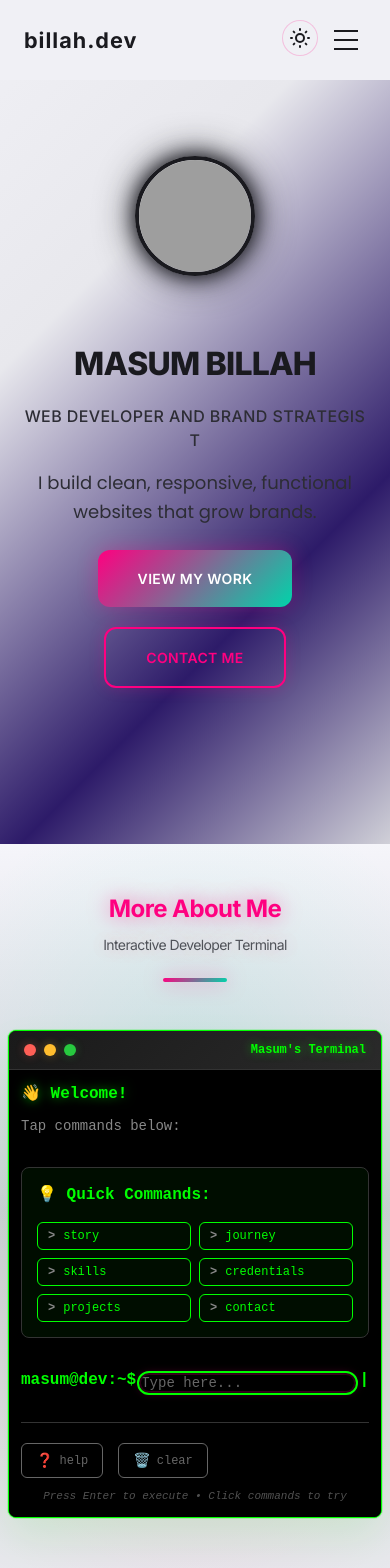
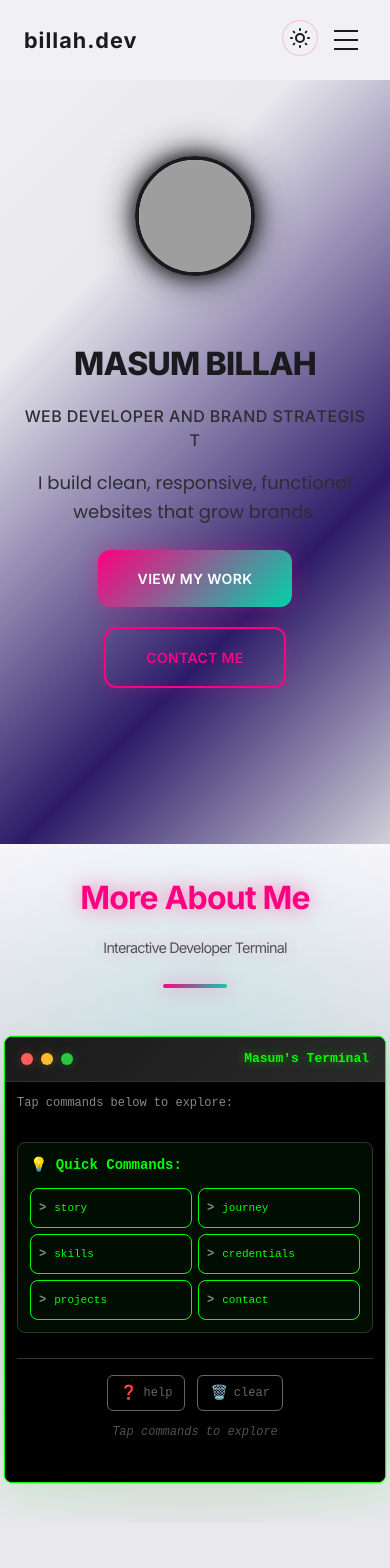
Before and after one commit to billahdotdev/billah, a React (Vite) app: page / in a window 390 px wide. Shown: the top 1568 px of the page. Built offline with nearby package versions, Linux system fonts and the light colour scheme; grey boxes are pictures that could not be loaded.

Commit message:
Working on terminal as MoreAboutMe

```diff
--- a/src/sections/MoreAboutMe.css
+++ b/src/sections/MoreAboutMe.css
@@ -489,29 +489,30 @@
 /* Mobile Responsiveness - Enhanced */
 @media (max-width: 768px) {
   .more-about-section {
-    padding: 4rem 0;
+    padding: 3rem 0;
   }
 
   .section-title {
-    font-size: var(--font-size-3xl);
-    margin-bottom: 3rem;
+    font-size: 2.5rem;
+    margin-bottom: 2.5rem;
+    padding: 0 1rem;
   }
 
   .title-subtitle {
-    font-size: var(--font-size-base);
+    font-size: 1rem;
   }
 
   .terminal-container {
-    margin: 1rem;
+    margin: 1rem 0.5rem;
     border-radius: 8px;
   }
 
   .terminal-header {
-    padding: 10px 15px;
+    padding: 12px 16px;
   }
 
   .terminal-title {
-    font-size: 12px;
+    font-size: 13px;
     position: static;
     transform: none;
   }
@@ -521,39 +522,70 @@
   }
 
   .terminal-body {
-    padding: 15px;
-    min-height: 400px;
-    max-height: 500px;
+    padding: 16px;
+    min-height: 450px;
+    max-height: 70vh;
+    /* Better touch scrolling on mobile */
+    -webkit-overflow-scrolling: touch;
+    overscroll-behavior: contain;
   }
 
   .welcome-text {
     font-size: 16px;
+    margin-bottom: 8px;
+  }
+
+  .terminal-info {
+    font-size: 13px;
+    margin-bottom: 16px;
+  }
+
+  .command-suggestions {
+    margin-bottom: 25px;
+    padding: 12px;
+  }
+
+  .suggestions-title {
+    font-size: 14px;
+    margin-bottom: 12px;
   }
 
   .suggestions-grid {
-    grid-template-columns: repeat(auto-fit, minmax(120px, 1fr));
-    gap: 10px;
+    grid-template-columns: repeat(auto-fit, minmax(110px, 1fr));
+    gap: 8px;
   }
 
   .command-suggestion {
-    padding: 8px 12px;
+    padding: 12px 10px;
     font-size: 13px;
+    /* Better touch targets for mobile */
+    min-height: 44px;
+    border-radius: 8px;
+    transition: all 0.2s ease;
+  }
+
+  .command-suggestion:active {
+    transform: scale(0.95);
+    background: rgba(0, 255, 0, 0.15);
   }
 
   .command-line {
     flex-wrap: wrap;
-    gap: 5px;
+    gap: 6px;
+    margin-bottom: 8px;
   }
 
   .timestamp {
     width: 100%;
     margin-left: 0;
-    margin-top: 5px;
+    margin-top: 4px;
+    font-size: 11px;
   }
 
   .command-output {
-    margin-left: 10px;
+    margin-left: 8px;
     padding: 8px;
+    border-radius: 4px;
   }
 
   .skills-grid {
@@ -562,102 +594,146 @@
 
   .skill-tag {
     font-size: 11px;
-    padding: 3px 6px;
+    padding: 4px 8px;
+    /* Better touch targets */
+    min-height: 28px;
+    display: flex;
+    align-items: center;
   }
 
   .terminal-footer {
+    margin-top: 20px;
+    padding-top: 16px;
     flex-direction: column;
-    align-items: flex-start;
-    gap: 10px;
+    align-items: center;
+    gap: 12px;
+  }
+
+  .footer-commands {
+    gap: 12px;
+  }
+
+  .footer-command {
+    padding: 10px 16px;
+    /* Better touch targets */
+    min-height: 40px;
+    font-size: 13px;
+  }
+
+  .footer-command:active {
+    transform: scale(0.95);
   }
 
   .footer-info {
     width: 100%;
     text-align: center;
+    font-size: 12px;
   }
 }
 
 @media (max-width: 480px) {
   .more-about-section {
-    padding: 3rem 0;
+    padding: 2rem 0;
   }
 
   .section-title {
-    font-size: var(--font-size-2xl);
+    font-size: 2rem;
     margin-bottom: 2rem;
   }
 
   .title-subtitle {
-    font-size: var(--font-size-sm);
+    font-size: 0.9rem;
   }
 
   .terminal-container {
-    margin: 0.5rem;
+    margin: 0.5rem 0.25rem;
   }
 
   .terminal-body {
     padding: 12px;
-    min-height: 350px;
+    min-height: 400px;
+    max-height: 65vh;
+  }
+
+  .welcome-text {
+    font-size: 15px;
+  }
+
+  .terminal-info {
+    font-size: 12px;
   }
 
   .suggestions-grid {
     grid-template-columns: 1fr 1fr;
-    gap: 8px;
+    gap: 6px;
   }
 
   .command-suggestion {
-    padding: 6px 10px;
+    padding: 10px 8px;
     font-size: 12px;
+    min-height: 40px;
   }
 
-  .terminal-input-line {
-    flex-wrap: wrap;
-    gap: 5px;
+  .command-name {
+    font-size: 11px;
   }
 
-  .terminal-input {
-    width: 100%;
-    margin-top: 5px;
+  .skill-tag {
+    font-size: 10px;
+    padding: 3px 6px;
+    min-height: 24px;
+  }
+
+  .footer-command {
+    padding: 8px 12px;
+    font-size: 12px;
+    min-height: 36px;
   }
 }
 
-/* Custom scrollbar for terminal */
-.terminal-body::-webkit-scrollbar {
-  width: 8px;
+/* Enhanced accessibility and touch interactions */
+@media (hover: none) and (pointer: coarse) {
+  /* Touch device specific styles */
+  .command-suggestion:hover {
+    transform: none;
+  }
+
+  .command-suggestion:active {
+    transform: scale(0.95);
+    background: rgba(0, 255, 0, 0.15);
+  }
+
+  .footer-command:hover {
+    transform: none;
+  }
+
+  .footer-command:active {
+    transform: scale(0.95);
+  }
+
+  .skill-tag:hover {
+    transform: none;
+  }
 }
 
-.terminal-body::-webkit-scrollbar-track {
-  background: #1a1a1a;
-  border-radius: 4px;
+/* Improved focus styles for better accessibility */
+.command-suggestion:focus-visible,
+.footer-command:focus-visible,
+.control-dot:focus-visible {
+  outline: 2px solid #00ff00;
+  outline-offset: 2px;
+  box-shadow: 0 0 0 4px rgba(0, 255, 0, 0.2);
 }
 
-.terminal-body::-webkit-scrollbar-thumb {
-  background: linear-gradient(180deg, #00ff00, #00cc00);
-  border-radius: 4px;
-}
+/* Better scrollbar for mobile */
+@media (max-width: 768px) {
+  .terminal-body::-webkit-scrollbar {
+    width: 4px;
+  }
 
-.terminal-body::-webkit-scrollbar-thumb:hover {
-  background: linear-gradient(180deg, #00cc00, #009900);
-}
-
-/* Focus styles for accessibility */
-.terminal-input:focus,
-.command-suggestion:focus,
-.footer-command:focus,
-.control-dot:focus {
-  outline: 2px solid #00ff00;
-  outline-offset: 2px;
-}
-
-/* Enhanced animations */
-@keyframes slideIn {
-  from {
-    opacity: 0;
-    transform: translateY(10px);
-  }
-  to {
-    opacity: 1;
-    transform: translateY(0);
+  .terminal-body::-webkit-scrollbar-thumb {
+    background: rgba(0, 255, 0, 0.6);
+    border-radius: 2px;
   }
 }
 
--- a/src/sections/MoreAboutMe.jsx
+++ b/src/sections/MoreAboutMe.jsx
@@ -10,6 +10,7 @@ const MoreAboutMe = () => {
   const [showCursor, setShowCursor] = useState(true);
   const [isMobile, setIsMobile] = useState(false);
   const [isMinimized, setIsMinimized] = useState(false);
+  const [isTouchDevice, setIsTouchDevice] = useState(false);
   const terminalRef = useRef(null);
   const inputRef = useRef(null);
 
@@ -60,21 +61,19 @@ const MoreAboutMe = () => {
   useEffect(() => {
     const checkMobile = () => {
       setIsMobile(window.innerWidth <= 768);
+      setIsTouchDevice(
+        'ontouchstart' in window || navigator.maxTouchPoints > 0
+      );
     };
     checkMobile();
     window.addEventListener('resize', checkMobile);
     return () => window.removeEventListener('resize', checkMobile);
   }, []);
 
-  useEffect(() => {
-    if (inputRef.current) {
-      inputRef.current.focus();
-    }
-  }, []);
-
   const typeText = (text, callback) => {
     setIsTyping(true);
     let index = 0;
+    const speed = isMobile ? 20 : 30; // Faster on mobile for better UX
     const interval = setInterval(() => {
       if (index < text.length) {
         callback(text.slice(0, index + 1));
@@ -83,7 +82,7 @@ const MoreAboutMe = () => {
         clearInterval(interval);
         setIsTyping(false);
       }
-    }, 30);
+    }, speed);
   };
 
   const executeCommand = (cmd) => {
@@ -126,6 +125,11 @@ const MoreAboutMe = () => {
   };
 
   const handleCommandClick = (cmd) => {
+    // Add haptic feedback on touch devices
+    if (isTouchDevice && navigator.vibrate) {
+      navigator.vibrate(50);
+    }
+
     setCurrentCommand(cmd);
     executeCommand(cmd);
     setCurrentCommand('');
@@ -140,9 +144,17 @@ const MoreAboutMe = () => {
     }
   };
 
-  const handleTerminalClick = () => {
-    if (inputRef.current) {
-      inputRef.current.focus();
+  const handleTerminalClick = (e) => {
+    // Prevent focus on mobile when clicking command buttons
+    if (
+      e.target.closest('.command-suggestion') ||
+      e.target.closest('.footer-command')
+    ) {
+      return;
+    }
+
+    if (inputRef.current && !isMobile) {
+      inputRef.current.focus({ preventScroll: true });
     }
   };
 
@@ -161,7 +173,8 @@ const MoreAboutMe = () => {
             <button
               className="control-dot red"
               onClick={() => setIsMinimized(!isMinimized)}
-              title="Minimize"
+              title={isMinimized ? 'Expand' : 'Minimize'}
+              aria-label={isMinimized ? 'Expand terminal' : 'Minimize terminal'}
             ></button>
             <span className="control-dot yellow"></span>
             <span className="control-dot green"></span>
@@ -182,14 +195,9 @@ const MoreAboutMe = () => {
             onClick={handleTerminalClick}
           >
             <div className="terminal-welcome">
-              <div className="welcome-text">
-                {isMobile
-                  ? '👋 Welcome!'
-                  : "🚀 Welcome to Masum Billah's Dev Terminal"}
-              </div>
               <div className="terminal-info">
                 {isMobile
-                  ? 'Tap commands below:'
+                  ? 'Tap commands below to explore:'
                   : 'Type a command or click on the suggestions below:'}
               </div>
             </div>
@@ -205,6 +213,7 @@ const MoreAboutMe = () => {
                       className="command-suggestion"
                       onClick={() => handleCommandClick(cmd)}
                       title={`Execute ${cmd} command`}
+                      aria-label={`Execute ${cmd} command`}
                     >
                       <span className="command-prompt">&gt;</span>
                       <span className="command-name">{cmd}</span>
@@ -245,6 +254,7 @@ const MoreAboutMe = () => {
               ))}
             </div>
 
+            {!isMobile && (
               <div className="terminal-input-line">
                 <span className="prompt">masum@dev:~$</span>
                 <input
@@ -254,20 +264,25 @@ const MoreAboutMe = () => {
                   onChange={(e) => setCurrentCommand(e.target.value)}
                   onKeyPress={handleKeyPress}
                   className="terminal-input"
-                placeholder={isMobile ? 'Type here...' : 'Type a command...'}
+                  placeholder="Type a command..."
                   disabled={isTyping}
                   autoComplete="off"
                   autoCapitalize="off"
                   autoCorrect="off"
+                  aria-label="Terminal command input"
                 />
-              <span className={`cursor ${showCursor ? 'visible' : ''}`}>|</span>
+                <span className={`cursor ${showCursor ? 'visible' : ''}`}>
+                  |
+                </span>
               </div>
+            )}
 
             <div className="terminal-footer">
               <div className="footer-commands">
                 <button
                   className="footer-command help"
                   onClick={() => handleCommandClick('help')}
+                  aria-label="Show help"
                 >
                   <span className="command-icon">❓</span>
                   help
@@ -275,6 +290,7 @@ const MoreAboutMe = () => {
                 <button
                   className="footer-command clear"
                   onClick={() => handleCommandClick('clear')}
+                  aria-label="Clear terminal"
                 >
                   <span className="command-icon">🗑️</span>
                   clear
@@ -282,7 +298,9 @@ const MoreAboutMe = () => {
               </div>
               <div className="footer-info">
                 <span className="footer-text">
-                  Press Enter to execute • Click commands to try
+                  {isMobile
+                    ? 'Tap commands to explore'
+                    : 'Press Enter to execute • Click commands to try'}
                 </span>
               </div>
             </div>
```
Lines whose indentation alone changed are shown as unchanged.
